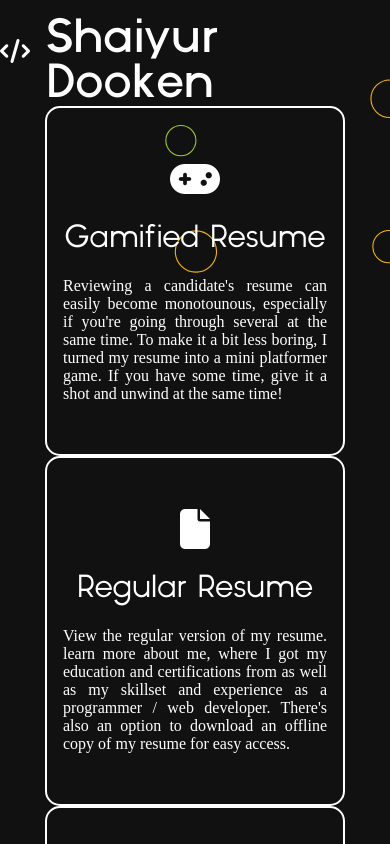
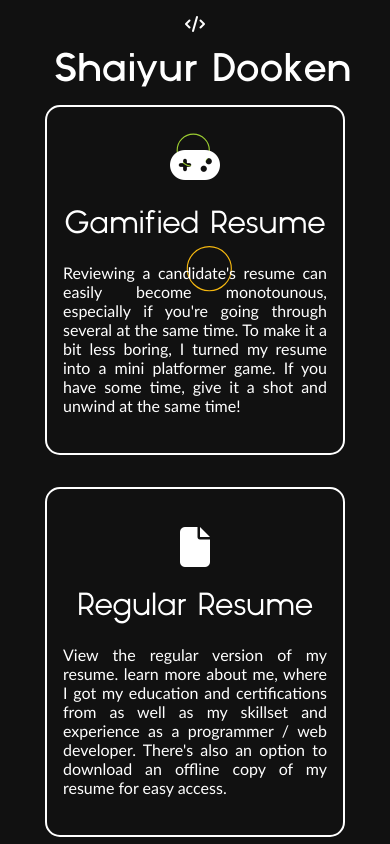
Before and after one commit to shai-04/shaiyur, a plain HTML site: page index.html in a window 390 px wide. Shown: the top 844 px of the page. Drawn offline with Linux system fonts and the light colour scheme.

Commit message:
Updated css to make landing page responsive on smaller screens

```diff
--- a/assets/css/base.css
+++ b/assets/css/base.css
@@ -45,3 +45,17 @@ header > a {
     transition: box-shadow;
     transition-duration: .2s;
 }
+
+@media only screen and (max-width: 420px) {
+    header {
+        flex-direction: column;
+    }
+
+    header > i {
+        font-size: 1rem;
+    }
+
+    header > a {
+        font-size: 2.5rem;
+    }
+}
--- a/assets/css/index.css
+++ b/assets/css/index.css
@@ -17,7 +17,7 @@ body {
     height: 350px;
     border: 2px solid #fff;
     border-radius: 15px;
-    margin: 0 1rem;
+    margin: 1rem;
     padding: 0 1rem;
 
     display: flex;
@@ -42,7 +42,7 @@ body {
 
 .option > p {
     text-align: justify;
-    font-family:'Times New Roman', Times, serif;
+    font-family: Calibri, 'Times New Roman', Times, serif;
     font-size: 1rem;
 }
 
@@ -54,3 +54,9 @@ body {
     box-shadow: 0px 0px 30px 10px #888888;
 
 }
+
+@media only screen and (max-width: 420px) {
+    .option:hover {
+        transform: translateY(0px);
+    }
+}
```
